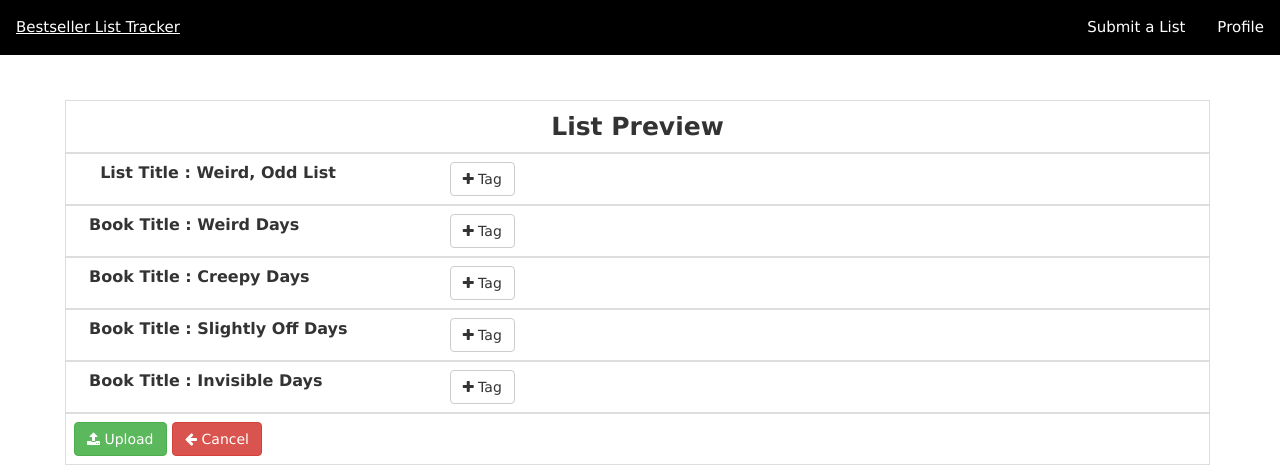
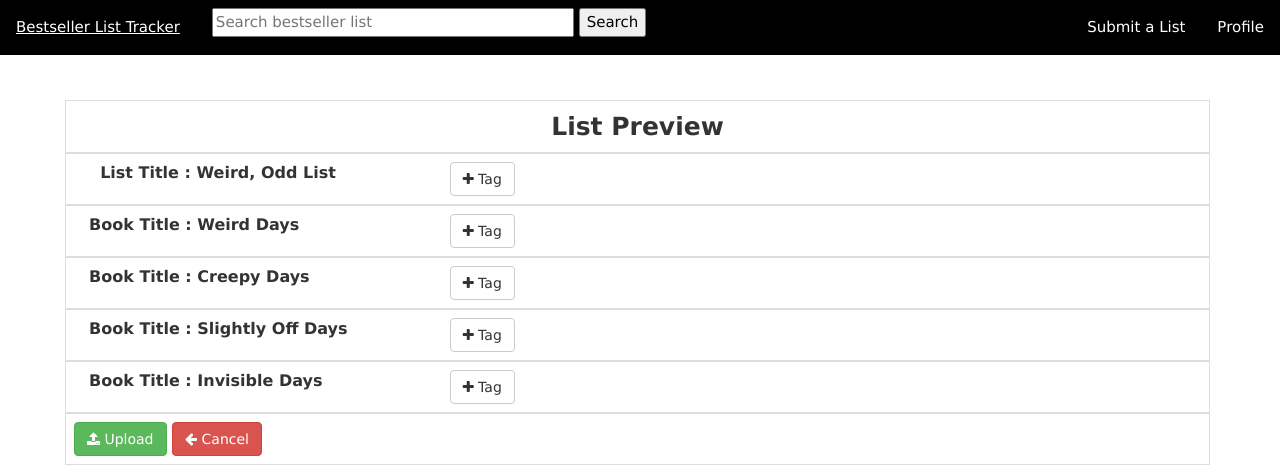
Before and after one commit to smores56/googleplex, a Flask app: page /preview in a window 1280 px wide. Shown: the top 465 px of the page. Run offline with Flask 2, Linux system fonts and the light colour scheme; lists and menus that the app fills with data are empty; some libraries are stand-ins or nearby versions.

Commit message:
added searchbar to preview

```diff
--- a/googleplex/templates/preview.html
+++ b/googleplex/templates/preview.html
@@ -13,6 +13,12 @@
 <body>
   <div class="w3-bar w3-black"> <!-- header bar -->
     <a href="index.html" class="w3-bar-item w3-button w3-left w3-hover-none w3-hover-text-white w3-padding-16">Bestseller List Tracker</a>
+    <span class="w3-bar-item w3-left w3-hover-none w3-center">
+      <center class="search_bar_top" style="color:black;">
+        <input class="search_bar" type="text" size="40" name="search" placeholder="Search bestseller list">
+        <input type="button" class="search_button_dark" value="Search">
+      </center>
+    </span>
     <a href="profile.html" class="w3-bar-item w3-button w3-right w3-padding-16">Profile</a>
     <a href="submit.html" class="w3-bar-item w3-button w3-right w3-padding-16">Submit a List</a>
   </div>
```
